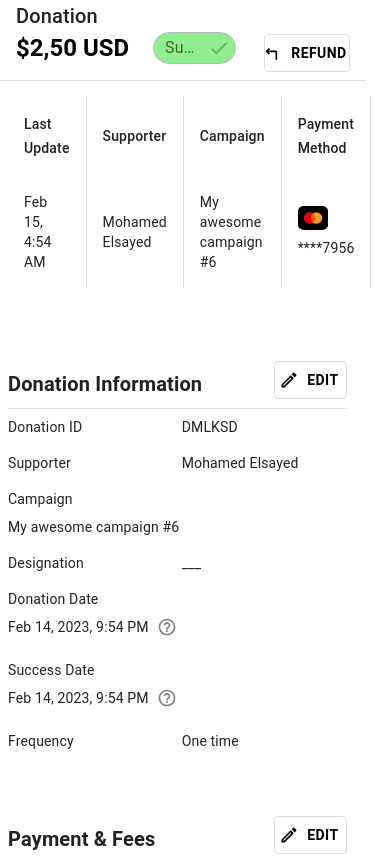
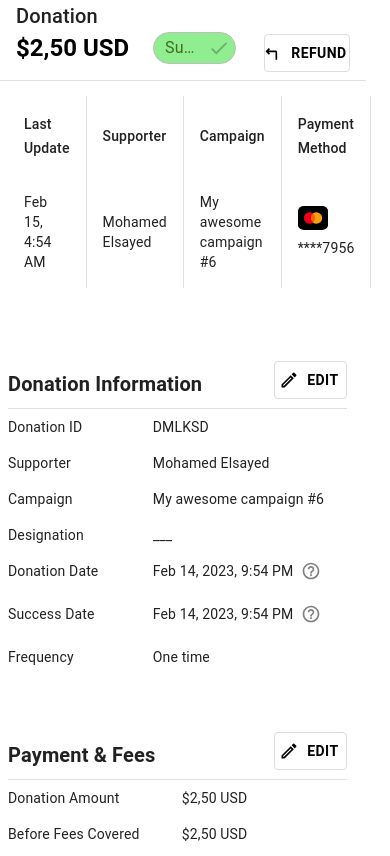
Before and after one commit to amir-awad/donabit, a Next.js app in the folder client/: page / in a window 390 px wide. Shown: the top 856 px of the page. Built offline with nearby package versions, Linux system fonts and the light colour scheme.

Commit message:
fix: adjusted donation information section on small screens

```diff
--- a/client/src/components/DonationInfo/InfoRow.tsx
+++ b/client/src/components/DonationInfo/InfoRow.tsx
@@ -11,7 +11,7 @@ interface InfoRowProps {
 const InfoRow = ({ label, value, isMobile }: InfoRowProps) => (
 	<Grid item xs={12}>
 		<Grid container spacing={1}>
-			<Grid item xs={isMobile ? 6 : 3}>
+			<Grid item xs={isMobile ? 5 : 3}>
 				<Typography variant='body2' noWrap>
 					{label}
 				</Typography>
```
